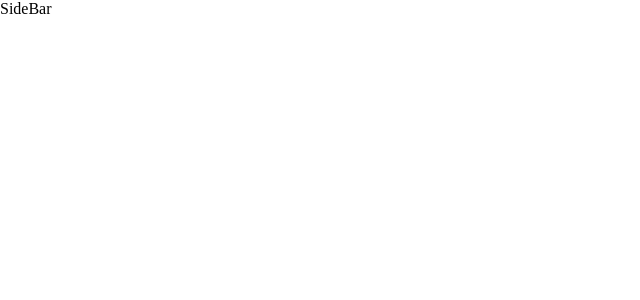
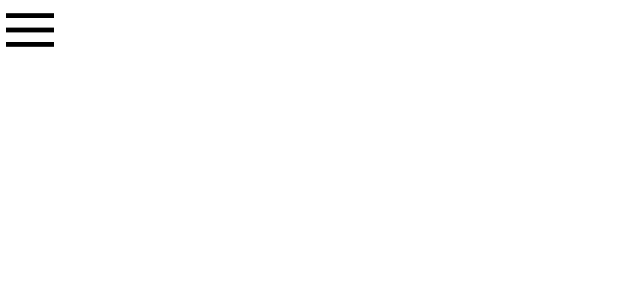
Before and after one commit to kanishkadz/Gemini-Clone, a React (Create React App) app: page / in a window 1280 px wide. Shown: the top 300 px of the page, without its empty margins (0-640 px from the left). Built offline with nearby package versions, Linux system fonts and the light colour scheme.

Commit message:
Update SideBar.jsx

```diff
--- a/src/components/SideBar/SideBar.jsx
+++ b/src/components/SideBar/SideBar.jsx
@@ -1,9 +1,17 @@
 import React from 'react'
 import './SideBar.css'
+import { assets } from '../../assets/assets'
 
 const SideBar = () => {
   return (
-    <div className='sidebar'>SideBar</div>
+    <div className='sidebar'>
+        <div className="top">
+            <img src={assets.menu_icon} alt="" />
+        </div>
+        <div className="bottom">
+
+        </div>
+    </div>
   )
 }
 
```
